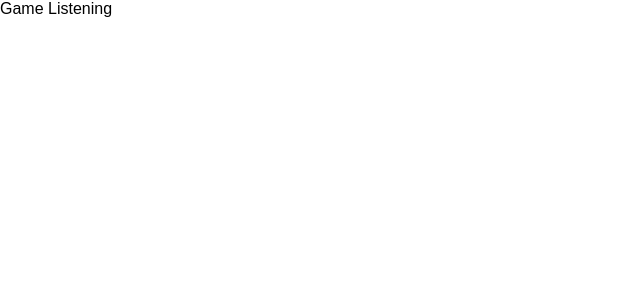
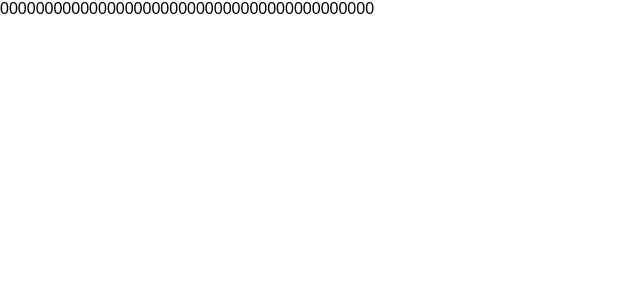
Before and after one commit to jroyals2/connect, a React (Create React App) app in the folder client/: page /game in a window 1280 px wide. Shown: the top 300 px of the page, without its empty margins (0-640 px from the left). Built offline with nearby package versions, Linux system fonts and the light colour scheme.

Commit message:
added game board idea

```diff
--- a/client/src/components/Game.jsx
+++ b/client/src/components/Game.jsx
@@ -1,10 +1,21 @@
 import React, { Component } from 'react';
 
 class Game extends Component {
+
+    state = {
+        gameBoard: [[0,0,0,0,0,0,0],
+                    [0,0,0,0,0,0,0],
+                    [0,0,0,0,0,0,0],
+                    [0,0,0,0,0,0,0],
+                    [0,0,0,0,0,0,0],
+                    [0,0,0,0,0,0,0]]
+    }
+
+
     render() {
         return (
             <div>
-                Game Listening
+                {this.state.gameBoard}
             </div>
         );
     }
```
